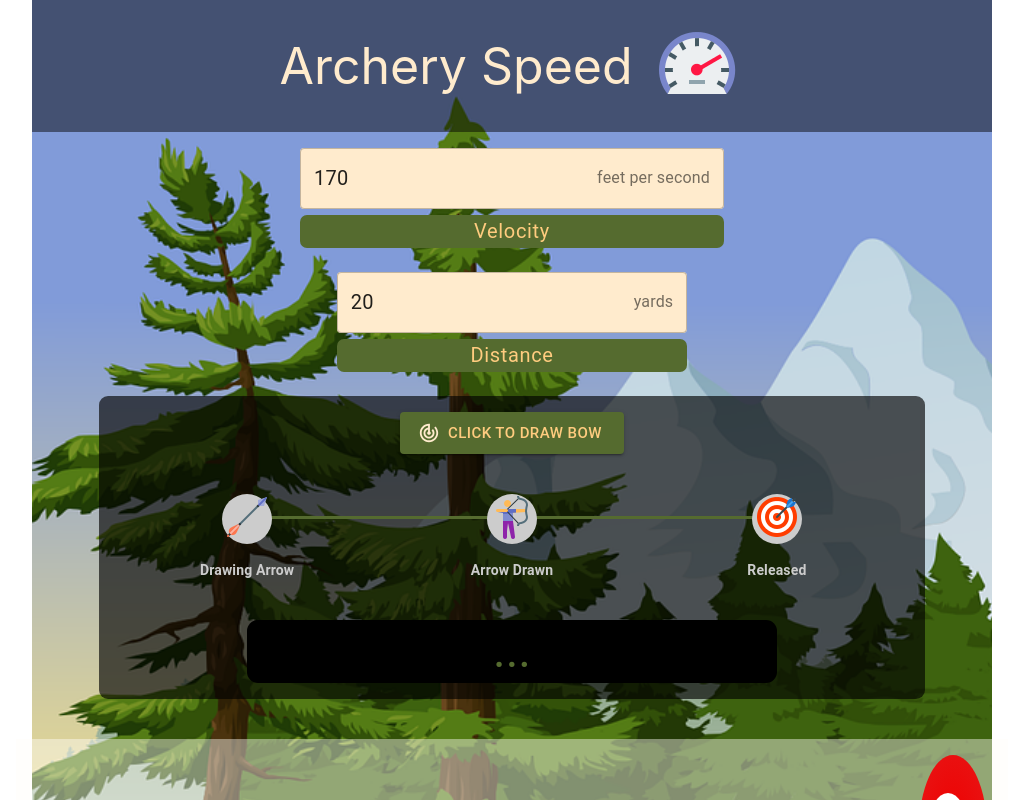
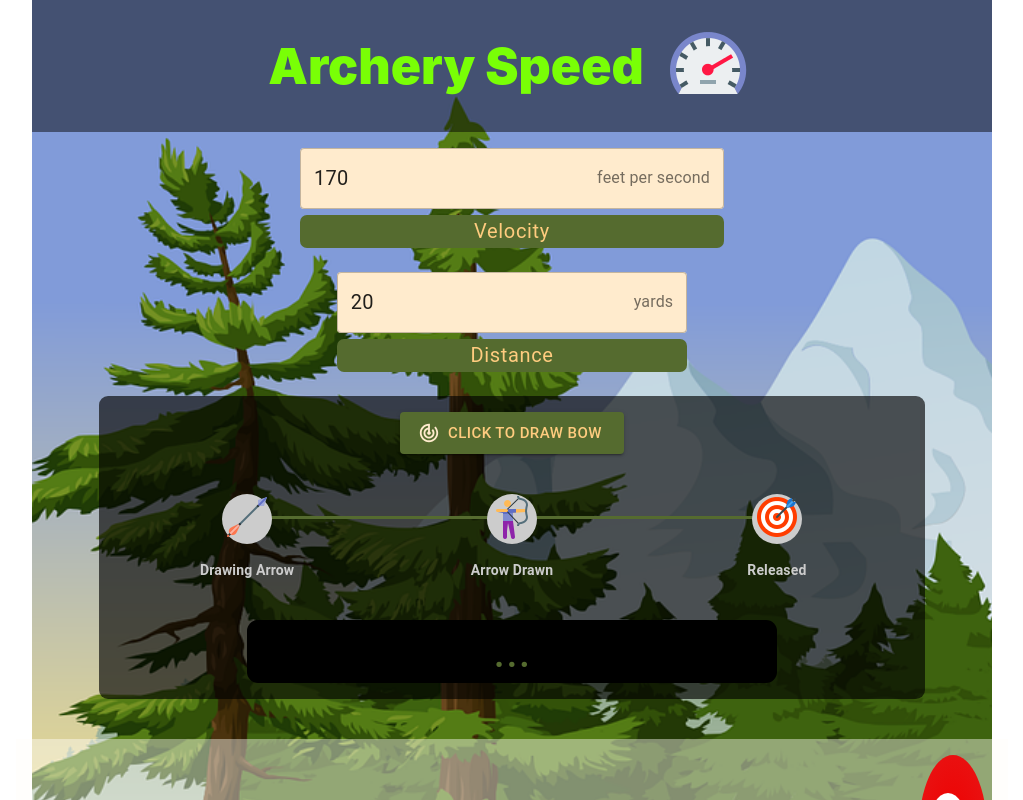
Before and after one commit to michael-williamson/archery_timer, a React (Create React App) app: page / in a window 1280 px wide. Shown: the top 800 px of the page, without its empty margins (128-1151 px from the left). Built offline with nearby package versions, Linux system fonts and the light colour scheme.

Commit message:
changed text styling in header

```diff
--- a/src/App.js
+++ b/src/App.js
@@ -15,7 +15,7 @@ function App() {
           justifyContent="center"
           alignItems="center"
         >
-          <Box fontSize={50} color="secondary.main">
+          <Box fontSize={50} color="secondary.light" fontWeight={900}>
             Archery Speed
           </Box>
           <Box ml={2}>
--- a/src/theme.js
+++ b/src/theme.js
@@ -14,6 +14,7 @@ const theme = createTheme({
     secondary: {
       //blanchedalmondalteration
       main: "#ffebcd",
+      light: "rgb(121 255 6)",
     },
     error: {
       main: red.A400,
```
